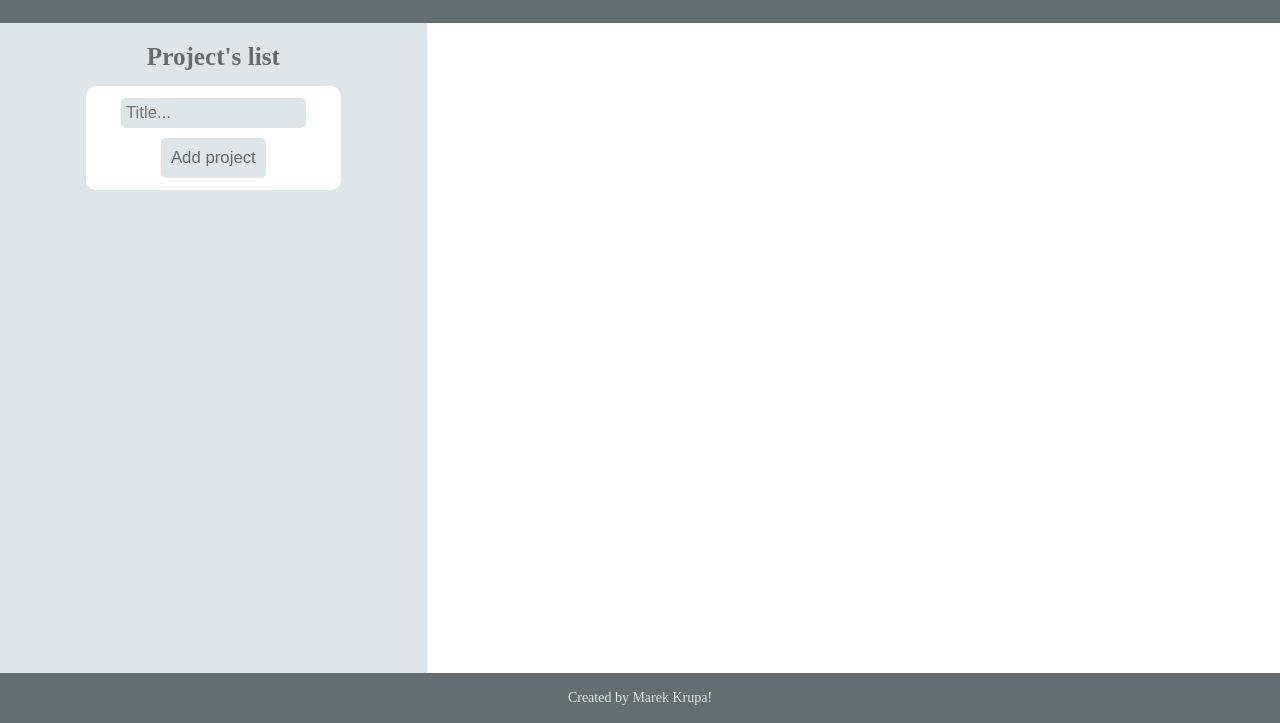
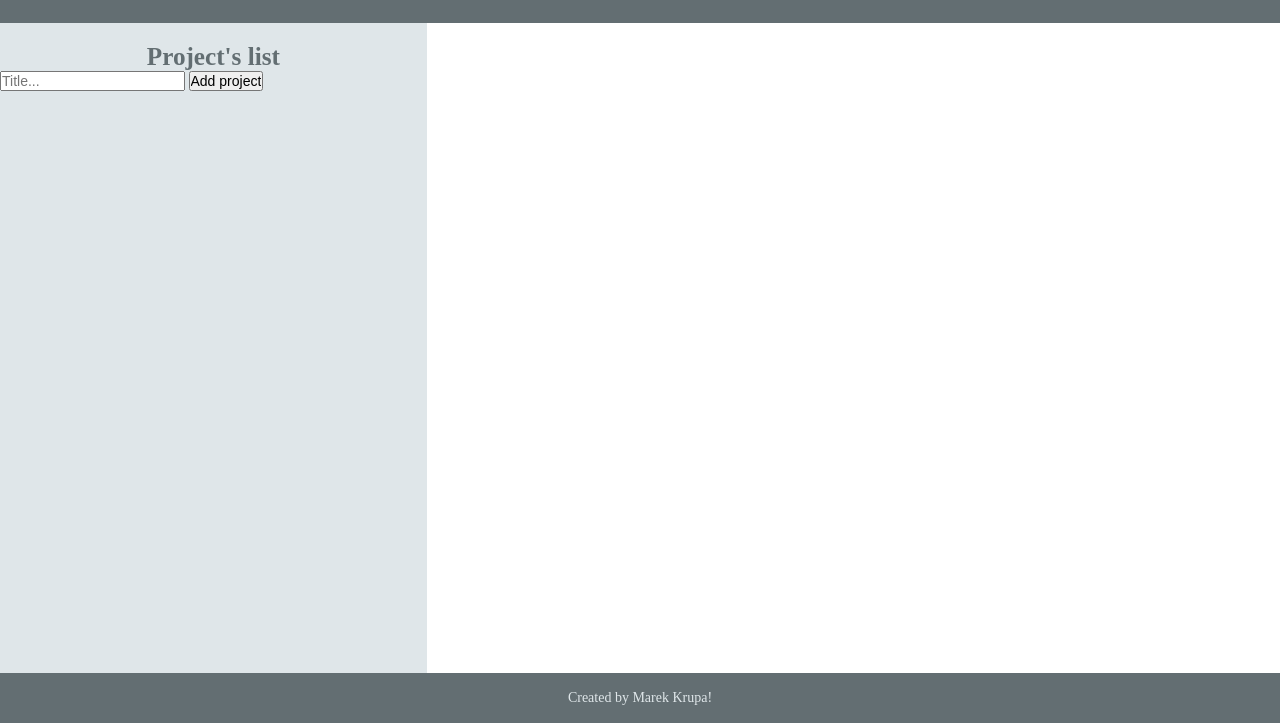
Before and after one commit to MKrupaGH/Todo-List, a website built with webpack: page src/template.html in a window 1280 px wide. Shown: the part 77-800 px from the top of the page. Built offline with nearby package versions, Linux system fonts and the light colour scheme.

Commit message:
UI for projects works

```diff
--- /dev/null
+++ b/src/modules/AddProject.js
@@ -0,0 +1,26 @@
+import { Storage } from "./Storage";
+import { v4 as uuidv4 } from "uuid";
+import { shared } from "./Shared";
+
+const addProject = () => {
+  (function addProjectView() {
+    const parent = document.querySelector(".lists");
+    const form = document.createElement("form");
+    form.setAttribute("id", "projectForm");
+    form.innerHTML = `
+        <input type="text" name="title" id="title" placeholder="Title..." required>
+        <input type="submit" value="Add project">
+      `;
+    parent.appendChild(form);
+    shared.fncForListener("input[type='submit']", "click", updateLocalStorage);
+  })();
+
+  function updateLocalStorage() {
+    const $title = document.querySelector("#title");
+    const id = uuidv4();
+    Storage.pushToArr({ name: $title.value, id: id, tasks: [] });
+    Storage.updateStorage()
+  }
+};
+
+export default addProject;
--- a/src/modules/Project.js
+++ b/src/modules/Project.js
@@ -3,16 +3,6 @@ import { Storage } from "./Storage";
 import UI from "./UI";
 
 const Project = () => {
-  let name;
-  let todoList = [];
-  let id = uuidv4();
-
-  function createProject() {
-    const $title = selectEle("#title");
-    name = $title.value
-    Storage.pushToArr(Project());
-    //clearField($title, value);
-  }
 
   function deleteProject(arr, obj) {
     return arr.filter((project) => project.id !== obj.id);
@@ -22,7 +12,7 @@ const Project = () => {
     let inputEdit = document.createElement("input");
     inputEdit.focus();
     inputEdit.value = Project.name;
-    selectEle('project-to-tasks').replaceWith(inputEdit);
+    selectEle("project-to-tasks").replaceWith(inputEdit);
     inputEdit.focus();
     inputEdit.addEventListener("focusout", (e) => {
       editProject(e.target.value);
@@ -33,51 +23,22 @@ const Project = () => {
     this.name = newName;
   }
 
-  function projectUI(arr) {
-    const container = selectEle(".projects-container");
-    clearField(container, textContent);
-    arr.forEach((obj) => {
-      const newProjectView = document.createElement("div");
-      newProjectView.classList.add("project-view");
-      newProjectView.innerHTML = `
-              <button class="project-to-tasks" >${obj.name}</button>
+  function renderProjects(project) {
+    const newProjectView = document.createElement("div");
+    newProjectView.classList.add("project-view");
+    newProjectView.innerHTML = `
+              <button class="project-to-tasks" >${project.name}</button>
               <button class="delete">Delete</button>
               <button class="edit">Edit</button>
         `;
-
-      container.appendChild(newProjectView);
-    });
-    addEvents();
+    return newProjectView
   }
 
   function addEvents() {
     fncForListener(".delete", "click", deleteProject);
     fncForListener(".edit", "click", editProject);
   }
-
-  //help function
-
-  function selectEle(ele) {
-    return document.querySelectorAll(ele);
-  }
-
-  function fncForListener(typeOfEle, typeOfListener, callFcn) {
-    document.querySelectorAll(typeOfEle).forEach((type) =>
-      type.addEventListener(typeOfListener, (e) => {
-        if ((typeOfEle = "form")) {
-          e.preventDefault();
-          callFcn(e);
-        } else {
-          callFcn(e);
-        }
-      })
-    );
-  }
-
-  function clearField(ele) {
-    ele.value = "";
-  }
-  return { id, name, todoList , createProject };
+  return {renderProjects};
 };
 
 export default Project;
--- /dev/null
+++ b/src/modules/ProjectList.js
@@ -0,0 +1,22 @@
+import Project from "./Project";
+import { Storage } from "./Storage";
+
+const projectList = () => {
+  function addListContainer() {
+    Storage.checkStorage();
+    const arr = Storage.getStorage();
+    const $lists = document.querySelector(".lists");
+    const listContainer = document.createElement("div");
+    listContainer.setAttribute("class", "projects-container");
+
+    arr.forEach((obj) => {
+      listContainer.appendChild(Project().renderProjects(obj));
+    });
+
+    $lists.appendChild(listContainer);
+  }
+
+  return { addListContainer };
+};
+
+export default projectList;
--- /dev/null
+++ b/src/modules/Shared.js
@@ -0,0 +1,16 @@
+export const shared = (() => {
+  function fncForListener(typeOfEle, typeOfListener, callFcn) {
+    document.querySelectorAll(typeOfEle).forEach((type) =>
+      type.addEventListener(typeOfListener, (e) => {
+        if ((typeOfEle = "form")) {
+          e.preventDefault();
+          callFcn(e);
+        } else {
+          e.preventDefault();
+          callFcn(e);
+        }
+      })
+    );
+  }
+  return { fncForListener };
+})();
--- a/src/modules/UI.js
+++ b/src/modules/UI.js
@@ -1,8 +1,10 @@
 import Project from "./Project";
 import { Storage } from "./Storage";
 import Task from "./Task";
+import addProject from "./AddProject";
+import { v4 as uuidv4 } from "uuid";
+import projectList from "./ProjectList";
 
-import { v4 as uuidv4 } from "uuid";
 
 //nazwa Main js
 // dodac id do Projectu (UUidv4)
@@ -16,10 +18,6 @@ const UI = () => {
         </div>
         <div class='lists'>
             <h2>Project's list</h2>
-            <div class='projects-list'>
-              <form id="projectForm"></form>
-              <div class="projects-container"></div>
-            </div>
         </div>
         <div class='task-menu'>
             <div class='list-title'>
@@ -66,16 +64,8 @@ const UI = () => {
     document.querySelector("body").appendChild(panel);
   })();
 
-  const addProjectView = (() => {
-    const addForm = document.querySelector("#projectForm");
-    console.log();
-    fncForListener("#projectForm", "submit", Project().createProject());
-    addForm.innerHTML = `
-        <input type="text" name="title" id="title" placeholder="Title..." required>
-        <input type="submit" value="Add project">
-      `;
-  })();
-
+  addProject()
+projectList().addListContainer()
 
 
 
--- a/src/styles/main.scss
+++ b/src/styles/main.scss
@@ -32,6 +32,8 @@
     grid-area: 2/1/3/2;
     background-color: var(--lightGrey);
     color: var(--darkGrey);
+
+
 
     h2 {
       text-align: center;
```
